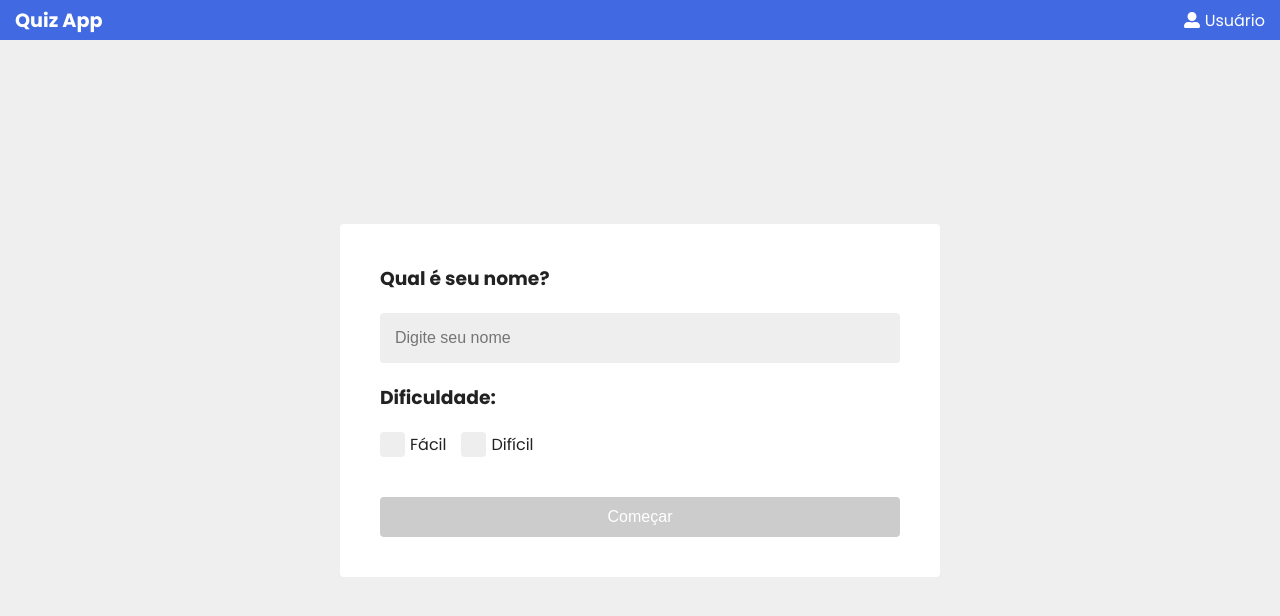
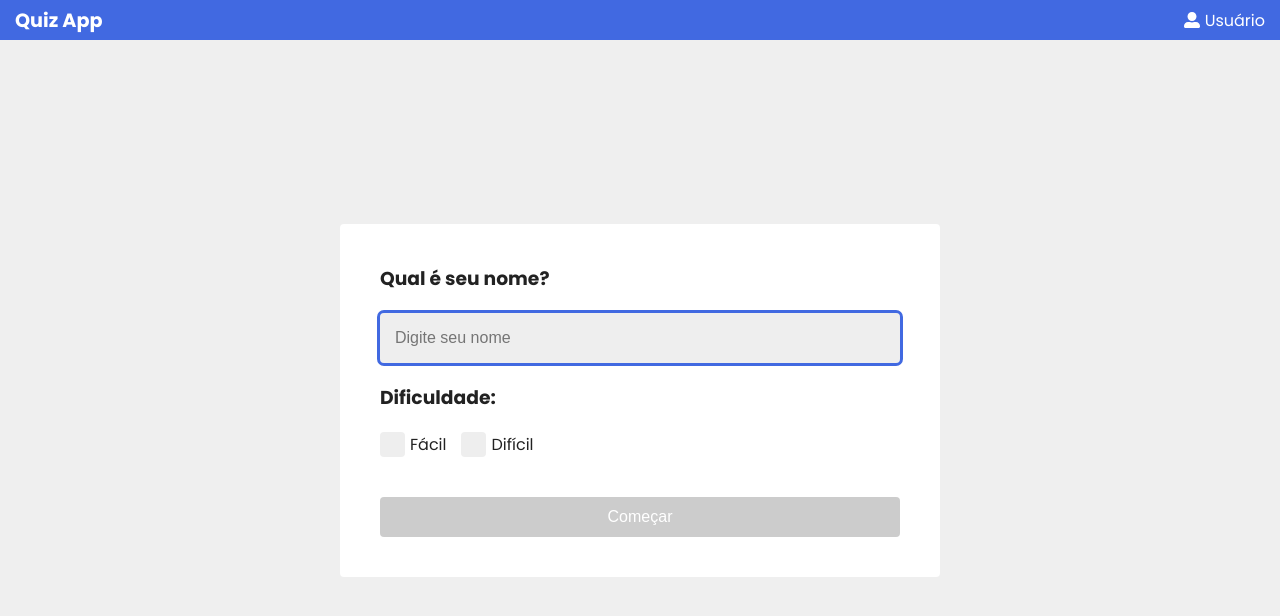
Before and after one commit to alansods/quiz-app, a React (Create React App) app: page / in a window 1280 px wide. Shown: the top 616 px of the page. Built offline with nearby package versions, Linux system fonts and the light colour scheme.

Commit message:
autofocus

```diff
--- a/src/components/Start/index.jsx
+++ b/src/components/Start/index.jsx
@@ -5,7 +5,7 @@ export default function Start({ onQuizStart, userName, setUsername }) {
   return (
     <div className={style.start}>
       <h3>Qual é seu nome?</h3>
-      <UserNameInput userName={userName} setUsername={setUsername} />
+      <UserNameInput userName={userName} setUsername={setUsername} onQuizStart={onQuizStart} />
       <h3>Dificuldade:</h3>
       <div className={style.containerDifficulty}>
         <label className="containerInput">
--- a/src/components/UserNameInput/index.jsx
+++ b/src/components/UserNameInput/index.jsx
@@ -1,10 +1,6 @@
 import styles from './inputText.module.css'
 
-export default function UserNameInput({userName, setUsername}) {
-
-  function createuserName(e){
-    setUsername(e.target.value)
-  }
+export default function UserNameInput({userName, setUsername, onQuizStart}) {
 
   return (
     <div className={styles.container}>
@@ -12,7 +8,9 @@ export default function UserNameInput({userName, setUsername}) {
             type="text"
             placeholder="Digite seu nome"
             value={userName}
-            onChange={createuserName}
+            onChange={(e) => setUsername(e.target.value) }
+            onKeyPress={(e) => e.key === 'Enter' && onQuizStart()}
+            autoFocus
           />
     </div>
   );
```
